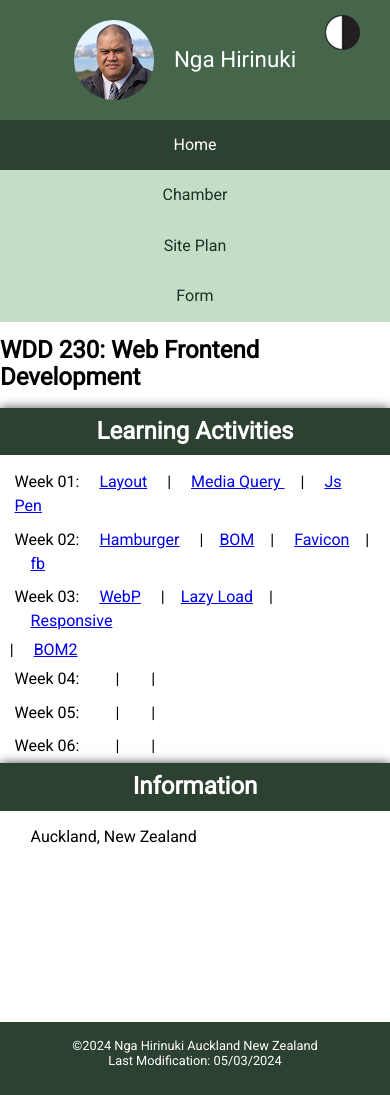
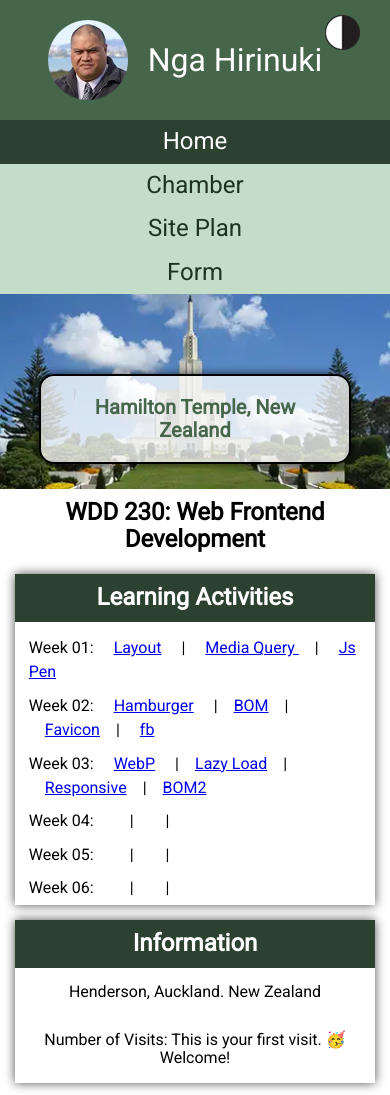
Before and after one commit to nga-hirinuki/wdd230, a plain HTML site: page index.html in a window 390 px wide. Shown: the top 1095 px of the page. Drawn offline with nearby package versions, Linux system fonts and the light colour scheme.

Commit message:
additions

```diff
--- a/index.html
+++ b/index.html
@@ -28,11 +28,11 @@
 
 </head>
 
-<body id="main">
+<body id="switch">
 
     <header>
         <img src="images/dark.png" id="darkBtn" alt="toggle button">
-        <img src="images/nga-hirinuki.png" id="photo" alt="Nga Hirinuki" width="125" height="125">
+        <img src="images/nga-hirinuki.webp" id="photo" alt="Nga Hirinuki" width="125" height="125">
         <span class="title">Nga Hirinuki</span>
     </header>
 
@@ -46,6 +46,16 @@
     </nav>
 
     <main>
+
+        <picture id="hero">
+            <div class="temple-border"><h1 id="temple">Hamilton Temple, New Zealand</h1></div>
+            <source srcset="wk03/images/hero-small-index.webp" media="(max-width: 400px)" loading="lazy">
+            <source srcset="wk03/images/hero-medium-index.webp" media="(max-width: 960px)" loading="lazy">
+            <source srcset="wk03/images/hero-large-index.webp" media="(max-width: 1500px)" loading="lazy">
+            <img src="wk03/images/hero-xlarge-index.webp" alt="temple" width="100%" height="auto" loading="lazy">
+        </picture>
+
+
         <h1>WDD 230: Web Frontend Development</h1>
         <section class="card">
             <h2><span>Learning Activities</span></h2>
@@ -57,40 +67,60 @@
                         href="https://developers.facebook.com/tools/debug/?q=https%3A%2F%2Fnga-hirinuki.github.io%2Fwdd230%2F">fb</a>
                 </li>
                 <li>Week 03: <a href="wk03/images/landscape.webp">WebP</a> |<a href="wk03/lazyload.html">Lazy
-                        Load</a>| <a href="wk03/responsive-images.html">Responsive</a></li>| <a href="wk03/bom.html">BOM2</a></li>
+                        Load</a>| <a href="wk03/responsive-images.html">Responsive</a>|<a href="wk03/bom.html">BOM2</a></li>
                 <li>Week 04: <a href=""></a> |<a href=""></a>| <a href=""></a></li>
                 <li>Week 05: <a href=""></a> |<a href=""></a>| <a href=""></a></li>
                 <li>Week 06: <a href=""></a> |<a href=""></a>| <a href=""></a></li>
             </ul>
         </section>
 
-        <section class="card">
+        <section class="card2">
             <h2><span>Information</span></h2>
-            <ul>
-                <li><a>Auckland, New Zealand</a></li>
-                <li><a href=""></a></li>
-                <li><a href=""></a></li>
-                <li><a href=""></a></li>
-                <li><a href=""></a></li>
-                <li><a href=""></a></li>
-            </ul>
+            <p>Henderson, Auckland. New Zealand </p>
+            <p>Number of Visits: <span class="visits"></span></p>
+
+
+        </section>
+        <section class="card3">
+            <div id="g-map">
+                <iframe  src="https://www.google.com/maps/embed?pb=!1m14!1m12!1m3!1d6384.886175260951!2d174.62841697095826!3d-36.855811724506495!2m3!1f0!2f0!3f0!3m2!1i1024!2i768!4f13.1!5e0!3m2!1sen!2snz!4v1711536614996!5m2!1sen!2snz" width="100%" height="300px" style="border:0;" allowfullscreen="" loading="lazy" referrerpolicy="no-referrer-when-downgrade"></iframe>
+            </div>
         </section>
     </main>
 
     <footer>
-        <p>&copy2024 Nga Hirinuki Auckland New Zealand</p>
+        <p>&copy2024 Nga Hirinuki Auckland New Zealand<span><img src="images/nz-flag.webp" alt=""></span></p>
+
         <p>Last Modification: 05/03/2024</p>
-
     </footer>
     <SCRIPT>
         const mybtn = document.querySelector("#darkBtn")
 
         mybtn.addEventListener("click", () => {
-            const main = document.querySelector("#main");
+            const main = document.querySelector("#switch");
             main.classList.toggle("dark");
         });
 
+        // 1️⃣ Initialize display element variable
+        const visitsDisplay = document.querySelector(".visits");
 
+        // 2️⃣ Get the stored VALUE for the numVisits-ls KEY in localStorage if it exists. If the numVisits KEY is missing, then assign 0 to the numVisits variable.
+        let numVisits = Number(window.localStorage.getItem("numVisits-ls")) || 0;
+
+        // 3️⃣ Determine if this is the first visit or display the number of visits. We wrote this example backwards in order for you to think deeply about the logic.
+        if (numVisits !== 0) {
+            visitsDisplay.textContent = numVisits;
+        } else {
+            visitsDisplay.textContent = `This is your first visit. 🥳 Welcome!`;
+        }
+
+        // 4️⃣ increment the number of visits by one.
+        numVisits++;
+
+        // 5️⃣ store the new visit total into localStorage, key=numVisits-ls
+        localStorage.setItem("numVisits-ls", numVisits);
+
+        // 💡A client can view the localStorage data using the Applications panel in the browsers's DevTools - check it out on any major site.
 
     </SCRIPT>
 </body>
--- a/styles/base.css
+++ b/styles/base.css
@@ -6,24 +6,21 @@
 }
 
 body {
-
-    margin: auto;
+    display: grid;
+    grid-template-columns: 1fr 1fr 1fr;
 }
-
+/*Toggle Button */
 #darkBtn {
     padding: 5px 20px;
     position: absolute;
     top: 10px;
     right: 10px;
-
 }
 .dark {
     background-color: black;
     color: white;
 }
-
-/*header and Navigation*/
-
+/*header */
 header {
     background-color: rgb(70, 102, 76);
     display: flex;
@@ -31,54 +28,57 @@ header {
     justify-content: center;
     padding: 20px;
 }
-.title {
-    font-size: 2rem;
-    }
+.temple-border {
+    position: relative;
+    width: 100%;
+    bottom:-200px;
+}
+#temple{
+    background-color: rgba(255, 255, 255, 0.753);
+    box-shadow: 0 0 10px rgba(0, 0, 0, 0.7);
+    padding: 20px 40px;
+    color:  rgb(70, 102, 76);
+    border-radius: 15px;
+    position: absolute;
+    text-align: center;
+    left:30%;
+    right:30%;
+    bottom:-20%;
 
-header span {
-    color: white;
-    font-size: 3em;
-    padding: 20px;
+
 }
 
+/*navigation */
 nav {
     background-color: rgb(195, 221, 200);
-    margin: auto 0;
 }
-
 nav ul li {
     list-style-type: none;
+
 }
-
 nav a {
     display: block;
     color: rgb(30, 50, 34);
     text-align: center;
-    padding: 1rem;
+    padding: .5rem;
     text-decoration: none;
+    font-size: 1.5rem;
 }
-
 nav a:hover {
-    background-color: rgb(50, 63, 50);
+    background-color: rgb(122, 159, 122);
     color: rgb(255, 255, 255);
 }
-
 nav .active {
     background-color: rgb(45, 65, 49);
     color: white;
 }
 
-/* sections learning activities and infomation */
-main h1 {
-    margin-top: 15px;
-    font-size: 1.5em;
+/* sections one and two */
+
+.card, .card2 {
+    background-color: rgb(255, 255, 255);
 }
-
-.card {
-    background-color: white;
-}
-
-.card span {
+.card span, .card2 h2 {
     /* custom styling for the label */
     background-color: #2d4131;
     display: block;
@@ -86,30 +86,58 @@ main h1 {
     padding: 10px;
     color: #fff;
 }
-
-.card a {
+.card a, .card2 a {
     /* paragraphs inside the sections */
     margin: 1rem;
     line-height: 1.5;
 }
-
-.card ul {
+.card ul, .card2 ul {
     list-style-type: none;
     width: 95%;
     margin: auto;
     padding-top: 10px;
 }
-
-.card li {
+.card li, .card2 li {
     list-style-type: none;
     padding: .3rem;
     color: black;
 }
+.card2 p {
+    text-align: center;
+    padding: 15px;
+}
+.card3 {
+    width: 98%;
+    display: block;
+    margin:auto;
+    grid-column: 1/4;
+}
 
+.label {
+	font-size: 16px;
+}
+
+#visits {
+	color: navy;
+	font-weight: bolder;
+	font-size: larger;
+}
+#g-map {
+    display: block;
+    text-align: center;
+
+
+}
 footer {
     background-color: #2d4131;
     color: white;
     height: 10vh;
     text-align: center;
     padding-top: 2vh;
+
 }
+footer span {
+    top: 15px;
+    position: relative;
+    margin-left: 10px;
+}
--- a/styles/larger.css
+++ b/styles/larger.css
@@ -1,64 +1,165 @@
+
+@media screen and (max-width:400px ) {
+
+
+    nav ul li {
+        flex: 1 1 100%;
+    }
+
+    #photo {
+        height: 80px;
+        width:  80px;
+    }
+    footer p{
+        font-size: 1rem;
+    }
+    main h1 {
+        margin: 0;
+        grid-column: 1/4;
+        font-size:1.5rem;
+        text-align: center;
+        padding: 5px;
+
+    }
+    #temple{
+        font-size:1rem;
+        left:10%;
+        right:10%;
+        bottom: 30px;
+        border:2px solid black ;
+        padding: 20px 20px;
+    }
+}
+
+@media screen and (max-width:650px ) {
+    #temple{
+        font-size:1.25rem;
+        left:10%;
+        right:10%;
+    }
+
+    header, nav{
+        grid-column: 1/4;
+    }
+    /*navigation */
+    nav ul li  {
+    font-size: 2em;
+    }
+    main {
+        width: 100%;
+        grid-column: 1/4;
+        grid-gap:1rem;
+        margin: auto;
+     }
+     header .title {
+        font-size: 2rem;
+        padding: 20px;
+        color: white;
+    }
+     #hero {
+        grid-column: 1/4;
+        display: block;
+    }
+    h1 {
+        margin: 0;
+        grid-column: 1/4;
+        font-size:2rem;
+        text-align: center;
+        padding: 5px;
+
+    }
+    .card {
+        box-shadow: 0 0 10px rgba(0, 0, 0, 0.7);
+        margin: 15px;
+    }
+    .card2{
+
+        box-shadow: 0 0 10px rgba(0, 0, 0, 0.7);
+        margin: 15px;
+    }
+    footer {
+        margin-top: 20px;
+        grid-column: 1/4;
+    }
+
+}
 
 
 @media screen and (min-width:650px ) {
 
+    #temple{
+        font-size:1.7rem;
+        left:20%;
+        right:20%;
+        bottom:-20%;
+    }
+
+
+    header, nav{
+        grid-column: 1/4;
+    }
+    header .title {
+        font-size: 3rem;
+        padding: 20px;
+        color: white;
+    }
+    /*navigation */
     nav ul {
         display:flex;
-        justify-content: space-around;
     }
-    nav ul li {
+    nav ul li  {
         flex: 1 1 100%;
+        font-size: 1.5em;
+    }
+    nav a {
+
+        font-size: 2rem;
+    }
+    main {
+        width: 100%;
+        grid-column: 1/4;
+        grid-gap:1rem;
+        margin: auto;
+        display: grid;
+        grid-template-columns: 1fr 1fr 1fr;
+     }
+     #hero {
+        grid-column: 1/4;
+        display: block;
+    }
+    main h1{
+        font-size: 2.5rem;
     }
     main h1 {
-        font-size:2em;
+        margin: 0;
+        grid-column: 1/4;
+        font-size: 3rem;
+        text-align: center;
+        padding-bottom: 5px;
     }
-    main
-     {
-        /* required class for the parent */
-        display: grid;
-        grid-template-columns: 2fr 1fr;
-        grid-gap:  1rem;
-        margin: auto;
-        width: 95%;
-     }
-
-    main h1 {
+    .card {
         grid-column: 1/3;
+        box-shadow: 0 0 10px rgba(0, 0, 0, 0.7);
+        margin-left: 15px;
     }
-
-    .card {
+    .card2{
+        grid-column: 3/4;
         box-shadow: 0 0 10px rgba(0, 0, 0, 0.7);
+        margin-right: 15px;
     }
-
     footer {
         margin-top: 20px;
-        grid-column: 1/3;
+        grid-column: 1/4;
     }
 }
 
-@media screen and (max-width:400px ) {
+/*temple signage */
+@media screen and (min-width:1500px ) {
 
-    #darkBtn {
-
+    #temple{
+        font-size:2rem;
+        left:30%;
+        right:30%;
+        bottom:-20%;
     }
-    nav ul li {
-        flex: 1 1 100%;
-    }
-    .title {
-        font-size: 1.4rem
-    }
-    #photo {
-        height: 80px;
-        width:  80px;
-    }
-    main h1 {
-        font-size: 1.5rem;
-    }
-    .card {
-        box-shadow: 0 0 10px rgba(0, 0, 0, 0.7);
-    }
-    footer p{
-        font-size: .8rem;
-    }
-
 }
```
Also changed, not shown: scripts/visits.js (added, +20 -0 lines), images/nga-hirinuki.webp (added), images/nz-flag.webp (added), wk03/hamilton-new-zealand-lds-temple-942155-wallpaper.jpg (added), wk03/images/hero-large-index.webp (added), wk03/images/hero-medium-index.webp (added), wk03/images/hero-small-index.webp (added), wk03/images/hero-xlarge-index.webp (added).
